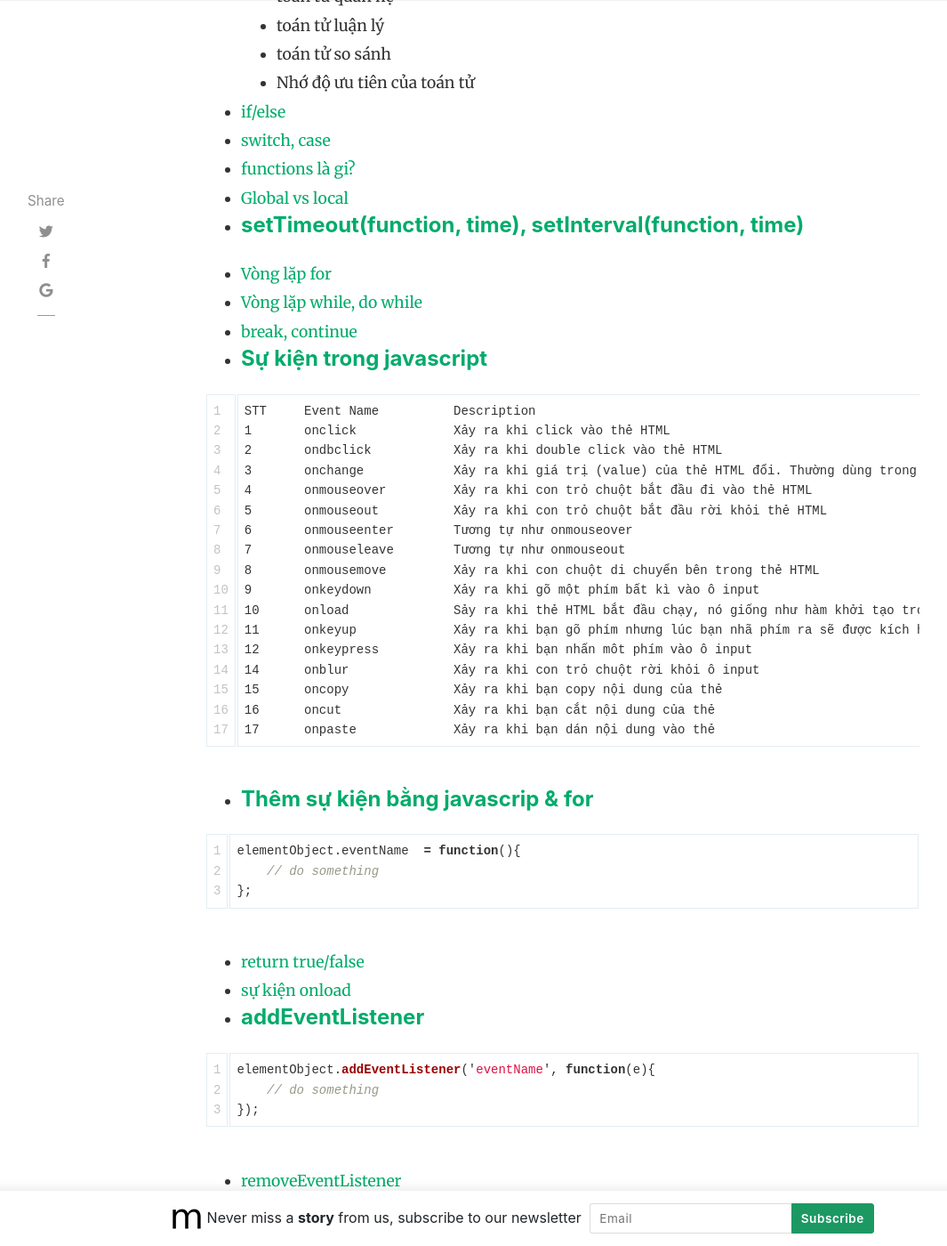
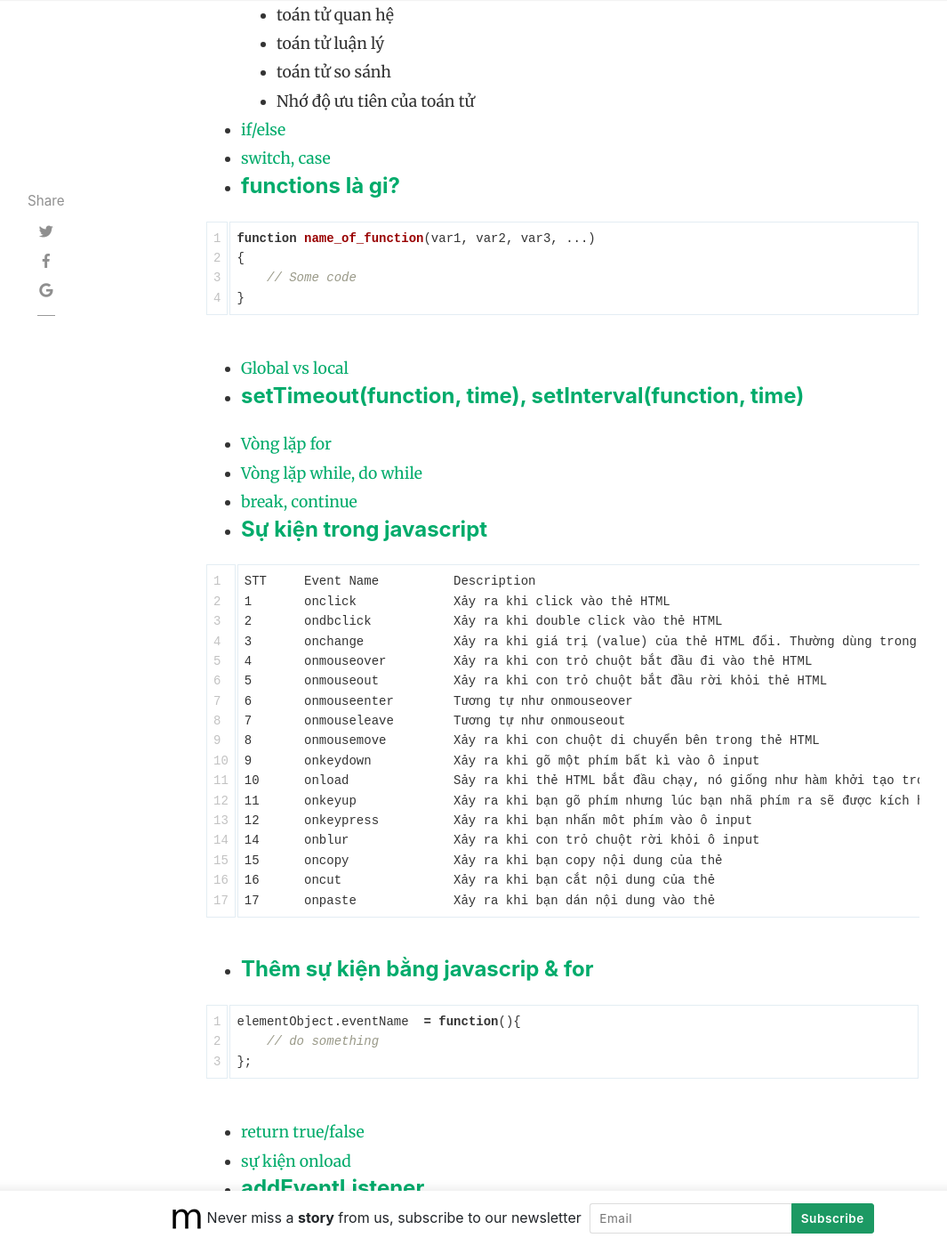
Before and after one commit to nghti/learn-remember, a Jekyll site: the page built from _posts/2019-04-22-javascript.md, in a window 1280 px wide and 1400 px high, scrolled down 525 px. Shown: the whole window at 89% size, without its empty margins (54-1119 px from the left). Built offline with Jekyll 4.4.1, drawn with Linux system fonts in a browser that asks for light colours; nearby versions of some CDN libraries; our own code applies the rules of GitHub Pages for plain Markdown files; comment, search, counter and statistics services are not loaded.

Commit message:
update js

````diff
--- a/_posts/2019-04-22-javascript.md
+++ b/_posts/2019-04-22-javascript.md
@@ -1,7 +1,7 @@
 - [Có 3 cách đặt thẻ script](https://trello.com/c/5sm3mWW3/4-js-javascript-l%C3%A0-g%C3%AC-1)
 - [Khai báo biến sao cho đúng](https://trello.com/c/tr412o82/5-js-khai-b%C3%A1o-bi%E1%BA%BFn-2)
 - [Đối tượng hiển thị trình duyệt là gi?](https://trello.com/c/6sVHyEg7/6-js-h%C3%A0m-alert-confirm-v%C3%A0-prompt-3)
-- [Các toán tử cần nhớ](https://trello.com/c/NTktUUCX/7-js-các-toán-tử-4)
+- #### [Các toán tử cần nhớ](https://trello.com/c/NTktUUCX/7-js-các-toán-tử-4)
     + toán tử toán học
     + toán tử gán
     + toán tử quan hệ
@@ -10,7 +10,15 @@
     + Nhớ độ ưu tiên của toán tử
 - [if/else](https://trello.com/c/lGeiSt5C/8-js-l%E1%BB%87nh-if-else-5)
 - [switch, case](https://trello.com/c/2BwQc2qC/9-js-l%E1%BB%87nh-switch-case-6)
-- [functions là gi?](https://trello.com/c/SduJ3Qwi/10-js-function-7)
+- #### [functions là gi?](https://trello.com/c/SduJ3Qwi/10-js-function-7)
+
+```javascript
+function name_of_function(var1, var2, var3, ...)
+{
+    // Some code
+}
+```
+
 - [Global vs local](https://trello.com/c/OAP3LT1j/11-js-biến-toàn-cục-và-cục-bộ-8)
 - #### [setTimeout(function, time), setInterval(function, time)](https://trello.com/c/PxctX5sT/14-js-settimeout-setinterval-11)
 - [Vòng lặp for](https://trello.com/c/gWdye63t/15-js-vòng-lặp-for-12)
@@ -51,7 +59,7 @@ elementObject.eventName  = function(){
 - #### [addEventListener](https://trello.com/c/VK7T4Qxn/22-js-hàm-addeventlistener-19)
 
 ```javascript
-elementObject.addEventListener('eventName', function(e){
+elementObject.addEventListener('event_not_on', function(e){
     // do something
 });
 ```
@@ -124,7 +132,7 @@ String.toLowerCase()                    // In thường all
 
 String.concat('add')                    // Nối thêm chuỗi
 String.charAt(4)                        // Tìm vị trí của số
-String.split('/')                       // Chuyển chuỗi sang mảng
+String.split()                          // Chuyển chuỗi sang mảng
 ```
 
 - #### [Array Object](https://trello.com/c/pffrZkNv/32-js-array-object-29)
````
